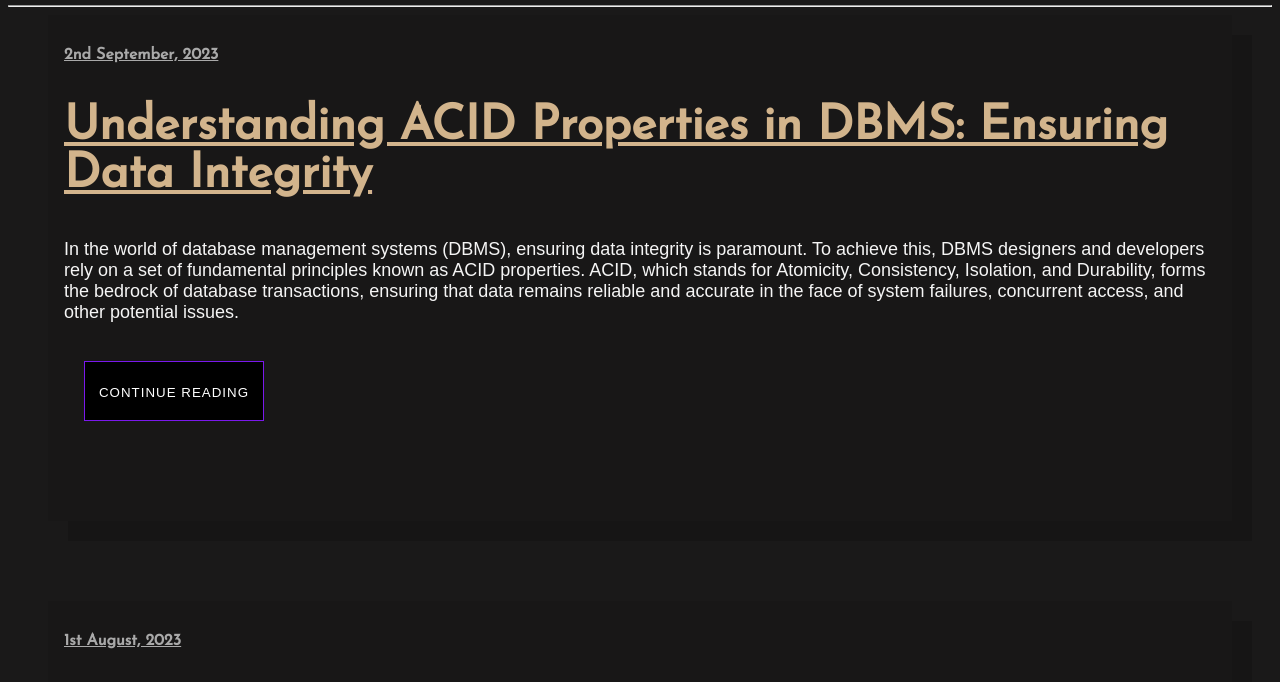
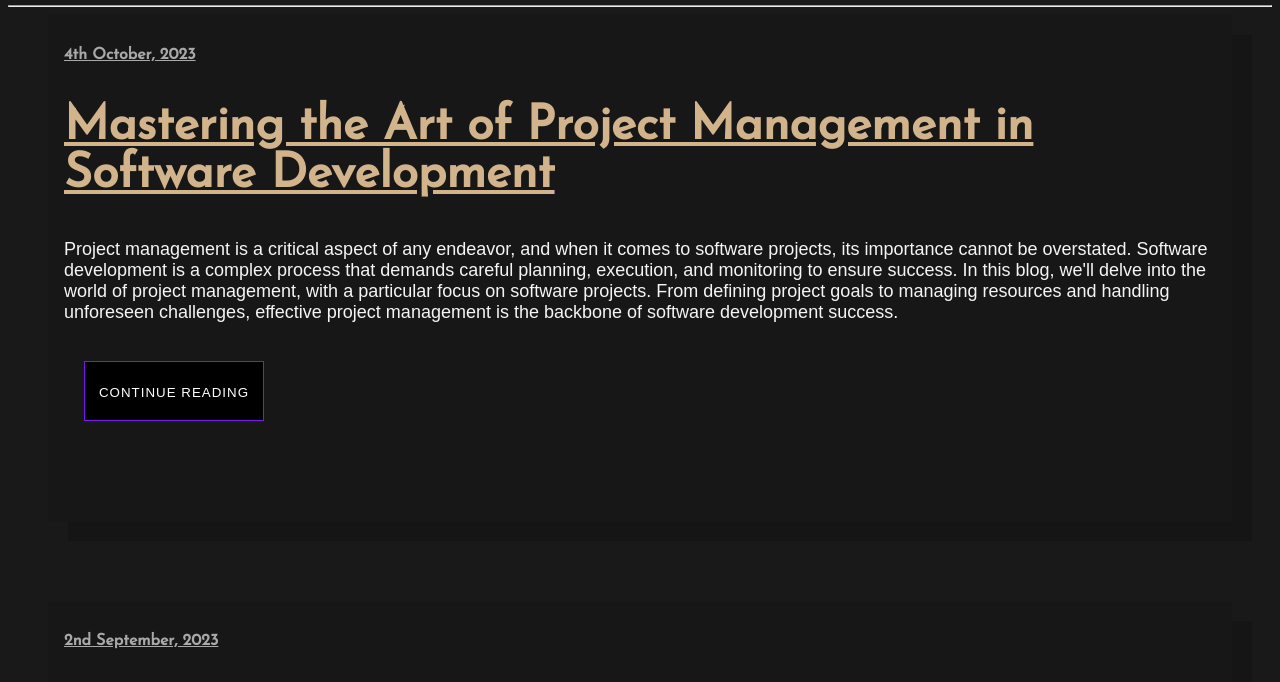
Before and after one commit to AKD-01/akd-01.github.io, a plain HTML site: page blog.html in a window 1280 px wide. Shown: the part 75-757 px from the top of the page. Drawn offline with Linux system fonts and the light colour scheme.

Commit message:
This month blog added

```diff
--- a/blog.html
+++ b/blog.html
@@ -18,6 +18,26 @@
     </div>
   </div>
   <hr />
+
+    <div class="blogcont" id="tv">
+      <h3>4th October, 2023</h3>
+      <div class="title">
+        <h2>Mastering the Art of Project Management in Software Development
+        </h2>
+      </div>
+      <div class="content">
+        <p>
+          Project management is a critical aspect of any endeavor, and when it comes to software projects, its importance cannot
+          be overstated. Software development is a complex process that demands careful planning, execution, and monitoring to
+          ensure success. In this blog, we'll delve into the world of project management, with a particular focus on software
+          projects. From defining project goals to managing resources and handling unforeseen challenges, effective project
+          management is the backbone of software development success.
+        </p>
+      </div>
+      <button>
+        <a href="./blogs/ProjectManagement.html">Continue Reading</a>
+      </button>
+    </div>
 
   <div class="blogcont" id="tv">
     <h3>2nd September, 2023</h3>
```
